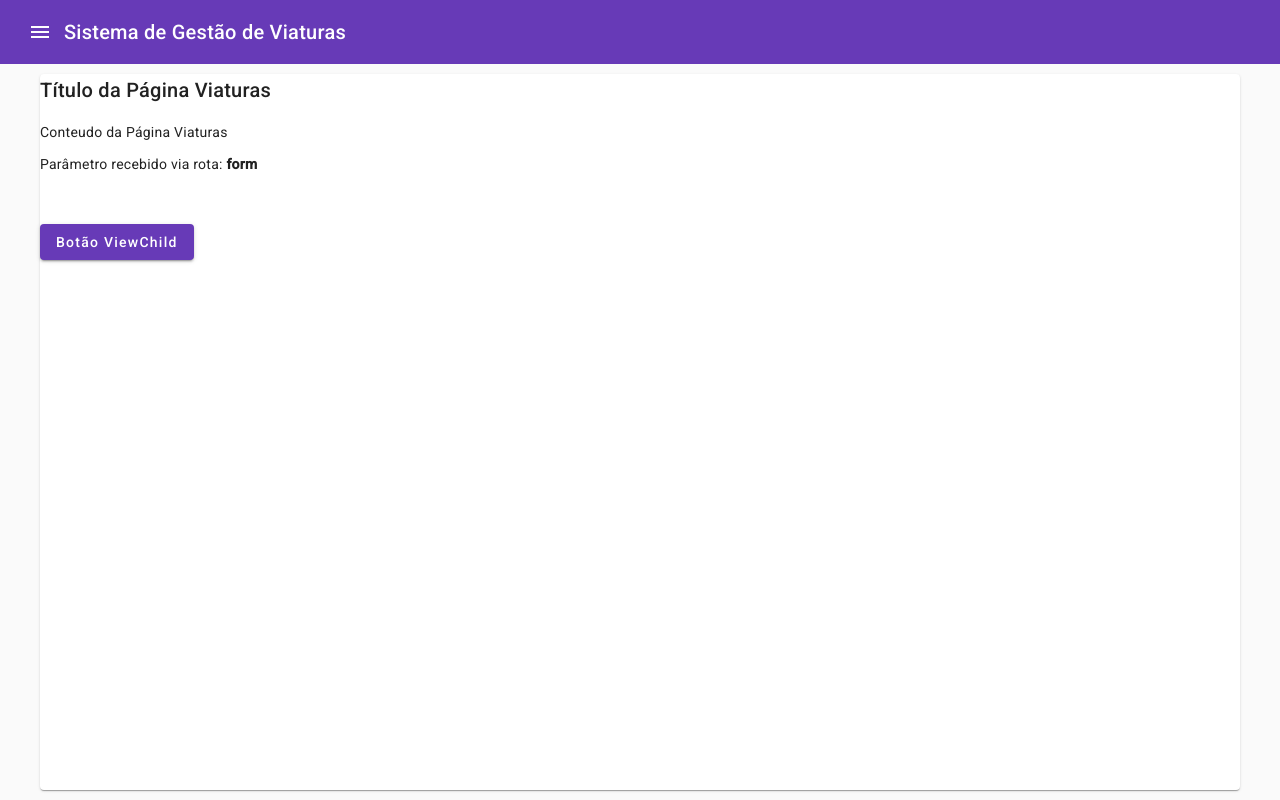
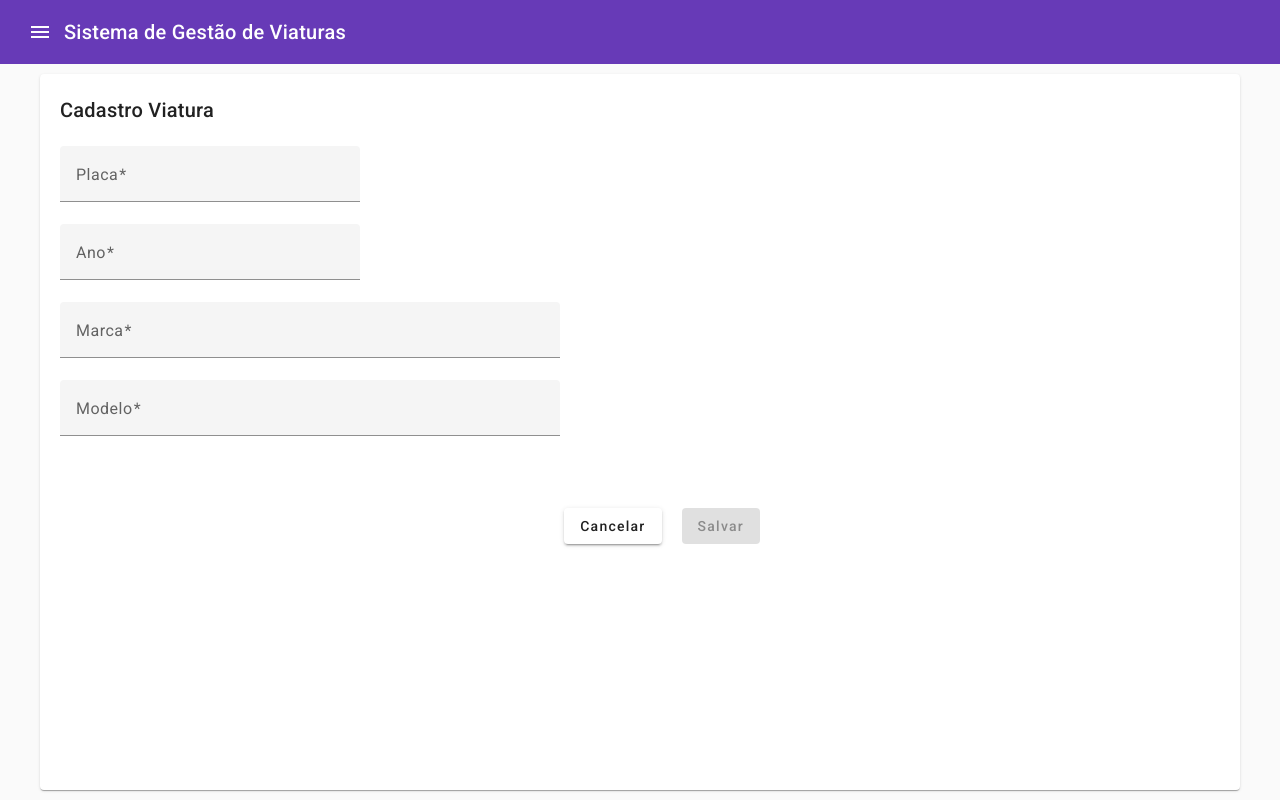
Before and after one commit to Rafael-M1/gestao-viaturas, an Angular app in the folder gestao-viaturas-app/: page /viaturas/form in a window 1280 px wide. Built offline with nearby package versions, Linux system fonts and the light colour scheme.

Commit message:
Formulario Viatura e listagem

```diff
--- a/gestao-viaturas-app/src/app/app-routing.module.ts
+++ b/gestao-viaturas-app/src/app/app-routing.module.ts
@@ -5,6 +5,7 @@ import { HomepageComponent } from './homepage/homepage.component';
 import { ViaturasPageComponent } from './viaturas-page/viaturas-page.component';
 import { PessoasPageComponent } from './pessoas-page/pessoas-page.component';
 import { UtilizacaoviaturasPageComponent } from './utilizacaoviaturas-page/utilizacaoviaturas-page.component';
+import { ViaturasFormPageComponent } from './viaturas-form-page/viaturas-form-page.component';
 
 const routes: Routes = [
   {
@@ -13,6 +14,7 @@ const routes: Routes = [
     children: [
       { path: '', component: HomepageComponent },
       { path: 'viaturas', component: ViaturasPageComponent },
+      { path: 'viaturas/form', component: ViaturasFormPageComponent },
       { path: 'viaturas/:parametro', component: ViaturasPageComponent },
       { path: 'pessoas', component: PessoasPageComponent },
       { path: 'utilizacaoviaturas', component: UtilizacaoviaturasPageComponent },
--- a/gestao-viaturas-app/src/app/botao-componente/botao-componente.component.html
+++ b/gestao-viaturas-app/src/app/botao-componente/botao-componente.component.html
@@ -1 +1,9 @@
-<button mat-raised-button [color]="color" (click)="onClickBotao()">{{rotulo}}</button>
+<button
+  mat-raised-button
+  [color]="color"
+  (click)="onClickBotao()"
+  [attr.type]="tipo"
+  [disabled]="desabilitado ? 'true' : null"
+>
+  {{ rotulo }}
+</button>
--- a/gestao-viaturas-app/src/app/botao-componente/botao-componente.component.ts
+++ b/gestao-viaturas-app/src/app/botao-componente/botao-componente.component.ts
@@ -13,6 +13,8 @@ import {MatButtonModule} from '@angular/material/button';
 export class BotaoComponenteComponent {
   @Input() rotulo: string = "Botão";
   @Input() color: string = "primary";
+  @Input() tipo: string = 'button';
+  @Input() desabilitado!: boolean;
   @Output() botaoClicado = new EventEmitter<void>();
 
   onClickBotao() {
--- /dev/null
+++ b/gestao-viaturas-app/src/app/model/viatura.ts
@@ -0,0 +1,13 @@
+export class Viatura {
+  placa: string;
+  ano: string;
+  marca: string;
+  modelo: string;
+
+  constructor(placa: string, ano: string, marca: string, modelo: string) {
+    this.placa = placa;
+    this.ano = ano;
+    this.marca = marca;
+    this.modelo = modelo;
+  }
+}
--- /dev/null
+++ b/gestao-viaturas-app/src/app/viaturas-form-page/viaturas-form-page.component.html
@@ -0,0 +1,81 @@
+<div style="height: 100%; padding: 20px">
+  <h2>Cadastro Viatura</h2>
+
+  <form #form="ngForm" (ngSubmit)="onClickSalvar()">
+
+    <div style="display: flex; flex-direction: column; margin-top: 20px">
+      <mat-form-field style="max-width: 300px" >
+        <mat-label>Placa</mat-label>
+        <input
+          matInput
+          type="text"
+          id="placa"
+          name="placa"
+          [(ngModel)]="this.viatura.placa"
+          required
+          pattern="[A-Z]{3}[0-9][0-9A-Z][0-9]{2}|[A-Z]{3}[0-9]{4}"
+          maxlength="7"
+          (input)="transformarEmMaiusculo($event)"
+        />
+        <mat-error >Formato placa: ABC1234 ou ABC1D34.</mat-error>
+      </mat-form-field>
+
+      <mat-form-field style="max-width: 300px">
+        <mat-label>Ano</mat-label>
+        <input
+          matInput
+          type="text"
+          id="ano"
+          name="ano"
+          [(ngModel)]="this.viatura.ano"
+          required
+          pattern="^\d{4}$"
+          minlength="4"
+          maxlength="4"
+          (input)="removerLetras($event)"
+        />
+        <mat-error >Ano: entre 1900 e 2023.</mat-error>
+      </mat-form-field>
+      <mat-form-field style="max-width: 500px">
+        <mat-label>Marca</mat-label>
+        <input
+          matInput
+          type="text"
+          id="marca"
+          name="marca"
+          [(ngModel)]="this.viatura.marca"
+          required
+          minlength="2"
+        />
+        <mat-error >Tamanho mínimo da Marca de 2 caracteres.</mat-error>
+      </mat-form-field>
+      <mat-form-field style="max-width: 500px">
+        <mat-label>Modelo</mat-label>
+        <input
+          matInput
+          type="text"
+          id="modelo"
+          name="modelo"
+          [(ngModel)]="this.viatura.modelo"
+          required
+          minlength="2"
+        />
+        <mat-error >Tamanho mínimo do Modelo de 2 caracteres.</mat-error>
+      </mat-form-field>
+    </div>
+    <div style="margin-top: 50px; display: flex; justify-content: flex-end; max-width: 700px">
+      <div style="display: flex; column-gap: 20px">
+        <app-botao-componente
+          rotulo="Cancelar"
+          color="secondary"
+          (click)="onClickCancelar()"
+        ></app-botao-componente>
+        <app-botao-componente
+          rotulo="Salvar"
+          [tipo]="'submit'"
+          [desabilitado]="!form.valid"
+        ></app-botao-componente>
+      </div>
+    </div>
+  </form>
+</div>
--- /dev/null
+++ b/gestao-viaturas-app/src/app/viaturas-form-page/viaturas-form-page.component.ts
@@ -0,0 +1,55 @@
+import { Component, ViewChild } from '@angular/core';
+import { Router } from '@angular/router';
+import { MatInputModule } from '@angular/material/input';
+import { MatFormFieldModule } from '@angular/material/form-field';
+import {MatDatepicker, MatDatepickerModule} from '@angular/material/datepicker';
+import { FormsModule } from '@angular/forms';
+import { BotaoComponenteComponent } from '../botao-componente/botao-componente.component';
+import {MatNativeDateModule} from '@angular/material/core';
+import { ViaturaService } from './viaturas.service';
+
+@Component({
+  selector: 'app-viaturas-form-page',
+  templateUrl: './viaturas-form-page.component.html',
+  styleUrls: ['./viaturas-form-page.component.css'],
+  standalone: true,
+  imports: [
+    FormsModule,
+    MatFormFieldModule,
+    MatInputModule,
+    BotaoComponenteComponent,
+    MatDatepickerModule,
+    MatNativeDateModule
+  ],
+})
+export class ViaturasFormPageComponent {
+  @ViewChild('picker', { static: false })
+  private picker!: MatDatepicker<Date>;
+  viatura = {
+    placa: '',
+    ano: '',
+    marca: '',
+    modelo: '',
+  };
+
+  constructor(private router: Router, private viaturaService: ViaturaService) {}
+
+  onClickSalvar() {
+    this.viaturaService.save(this.viatura);
+    this.router.navigate(['/viaturas']);
+  }
+
+  onClickCancelar() {
+    this.router.navigate(['/viaturas']);
+  }
+
+  transformarEmMaiusculo(event: any) {
+    this.viatura.placa = event.target.value.toUpperCase();
+  }
+
+  removerLetras(event:any) {
+    //Transforma todos não numeros em ""
+    let novoValor = event.target.value.replace(/[^0-9]/g, "");
+    this.viatura.ano = novoValor;
+  }
+}
--- /dev/null
+++ b/gestao-viaturas-app/src/app/viaturas-form-page/viaturas.service.ts
@@ -0,0 +1,26 @@
+import { Injectable } from "@angular/core";
+import { Viatura } from "../model/viatura";
+
+@Injectable({
+  providedIn: 'root',
+})
+export class ViaturaService {
+  viaturas!: Viatura[];
+  constructor() {
+    this.viaturas = this.getViaturas();
+  }
+
+  save(viatura: Viatura) {
+    this.viaturas = this.getViaturas();
+    this.viaturas.push(viatura);
+    localStorage.setItem('viaturas', JSON.stringify(this.viaturas));
+  }
+
+  getViaturas(): Viatura[] {
+    let viaturas =  JSON.parse(localStorage.getItem('viaturas')!);
+    if (viaturas == null) {
+        viaturas = [];
+    }
+    return viaturas;
+  }
+}
--- a/gestao-viaturas-app/src/app/viaturas-page/viaturas-page.component.html
+++ b/gestao-viaturas-app/src/app/viaturas-page/viaturas-page.component.html
@@ -1,10 +1,39 @@
-<div style="height: 100%">
-  <h2>Título da Página Viaturas</h2>
-  <p>Conteudo da Página Viaturas</p>
-  <p *ngIf="parametro !== null">
-    Parâmetro recebido via rota: <b>{{parametro}}</b>
-  </p>
-  <div style="margin-top: 50px;">
-    <app-botao-componente #botao rotulo="Botão ViewChild" (click)="mudarCorDeFundo()"></app-botao-componente>
+<div style="height: 100%; padding: 20px">
+  <h2>Viaturas</h2>
+  <div style="margin-top: 50px; display: flex; justify-content: flex-end">
+    <app-botao-componente
+      #botao
+      rotulo="Adicionar Viatura"
+      (click)="onClickAdicionar()"
+    ></app-botao-componente>
+  </div>
+
+  <table mat-table [dataSource]="viaturas" *ngIf="viaturas && viaturas!.length > 0">
+    <ng-container matColumnDef="placa">
+      <th mat-header-cell *matHeaderCellDef>Placa</th>
+      <td mat-cell *matCellDef="let element"> {{element.placa}} </td>
+    </ng-container>
+    <ng-container matColumnDef="ano">
+      <th mat-header-cell *matHeaderCellDef>Ano</th>
+      <td mat-cell *matCellDef="let element"> {{element.ano}} </td>
+    </ng-container>
+    <ng-container matColumnDef="marca">
+      <th mat-header-cell *matHeaderCellDef>Marca</th>
+      <td mat-cell *matCellDef="let element"> {{element.marca}} </td>
+    </ng-container>
+    <ng-container matColumnDef="modelo">
+      <th mat-header-cell *matHeaderCellDef>Modelo</th>
+      <td mat-cell *matCellDef="let element"> {{element.modelo}} </td>
+    </ng-container>
+    <tr mat-header-row *matHeaderRowDef="displayedColumns"></tr>
+    <tr mat-row *matRowDef="let row; columns: displayedColumns;"></tr>
+  </table>
+
+  <div *ngIf="!viaturas || viaturas!.length == 0">
+    <div class="row">
+      <div class="center-align">
+        <span class="col s12 flow-text">Não há viaturas cadastradas.</span>
+      </div>
+    </div>
   </div>
 </div>
--- a/gestao-viaturas-app/src/app/viaturas-page/viaturas-page.component.ts
+++ b/gestao-viaturas-app/src/app/viaturas-page/viaturas-page.component.ts
@@ -1,27 +1,47 @@
 import { CommonModule } from '@angular/common';
-import { Component, ViewChild } from '@angular/core';
+import { Component, OnInit, ViewChild } from '@angular/core';
 import { MatButtonModule } from '@angular/material/button';
 import { MatCardModule } from '@angular/material/card';
 import { ActivatedRoute, Router, RouterModule } from '@angular/router';
-import { BotaoComponenteComponent } from "../botao-componente/botao-componente.component";
+import { BotaoComponenteComponent } from '../botao-componente/botao-componente.component';
+import { Viatura } from '../model/viatura';
+import { ViaturaService } from '../viaturas-form-page/viaturas.service';
+import { MatTableModule } from '@angular/material/table';
 
 @Component({
-    selector: 'app-viaturas-page',
-    templateUrl: './viaturas-page.component.html',
-    styleUrls: ['./viaturas-page.component.css'],
-    standalone: true,
-    imports: [MatCardModule, MatButtonModule, RouterModule, CommonModule, BotaoComponenteComponent]
+  selector: 'app-viaturas-page',
+  templateUrl: './viaturas-page.component.html',
+  styleUrls: ['./viaturas-page.component.css'],
+  standalone: true,
+  imports: [
+    MatCardModule,
+    MatButtonModule,
+    RouterModule,
+    CommonModule,
+    BotaoComponenteComponent,
+    MatTableModule,
+  ],
 })
-export class ViaturasPageComponent {
-  @ViewChild("botao") botao!: BotaoComponenteComponent;
+export class ViaturasPageComponent implements OnInit {
+  @ViewChild('botao') botao!: BotaoComponenteComponent;
   parametro: string | null;
+  viaturas?: Viatura[];
+  displayedColumns: string[] = ['placa', 'ano', 'marca', 'modelo'];
 
-  constructor(private route: ActivatedRoute) {
-    this.parametro =  this.route.snapshot.paramMap.get('parametro');
+  constructor(
+    private route: ActivatedRoute,
+    private router: Router,
+    private viaturaService: ViaturaService
+  ) {
+    this.parametro = this.route.snapshot.paramMap.get('parametro');
   }
 
-  mudarCorDeFundo() {
-    this.botao.rotulo = "Rótulo Alterado";
-    this.botao.color = "secondary";
+  ngOnInit(): void {
+    this.viaturas = this.viaturaService.getViaturas();
+  }
+
+  onClickAdicionar() {
+    this.botao.color = 'secondary';
+    this.router.navigate(['/viaturas', 'form']);
   }
 }
```
Also changed, not shown: gestao-viaturas-app/src/app/app.module.ts (+9 -6 lines), gestao-viaturas-app/src/app/viaturas-form-page/viaturas-form-page.component.css (added), 1 other file (tests, documents, lock files or other folders).
